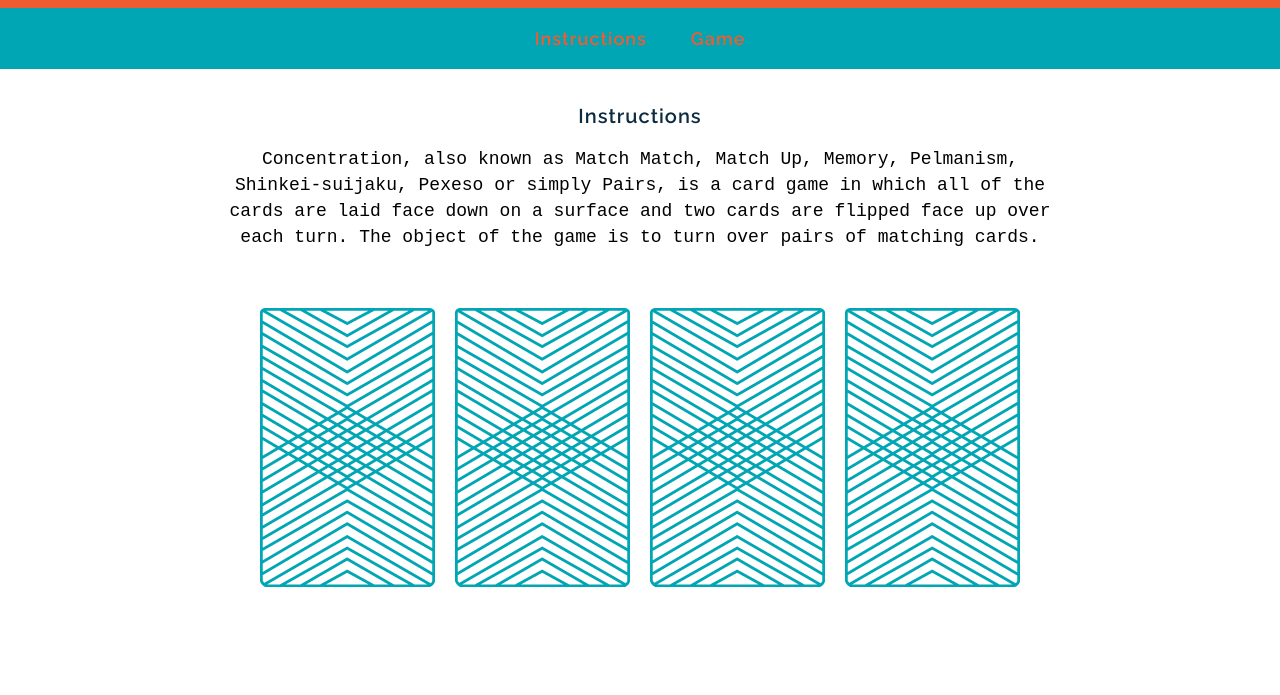
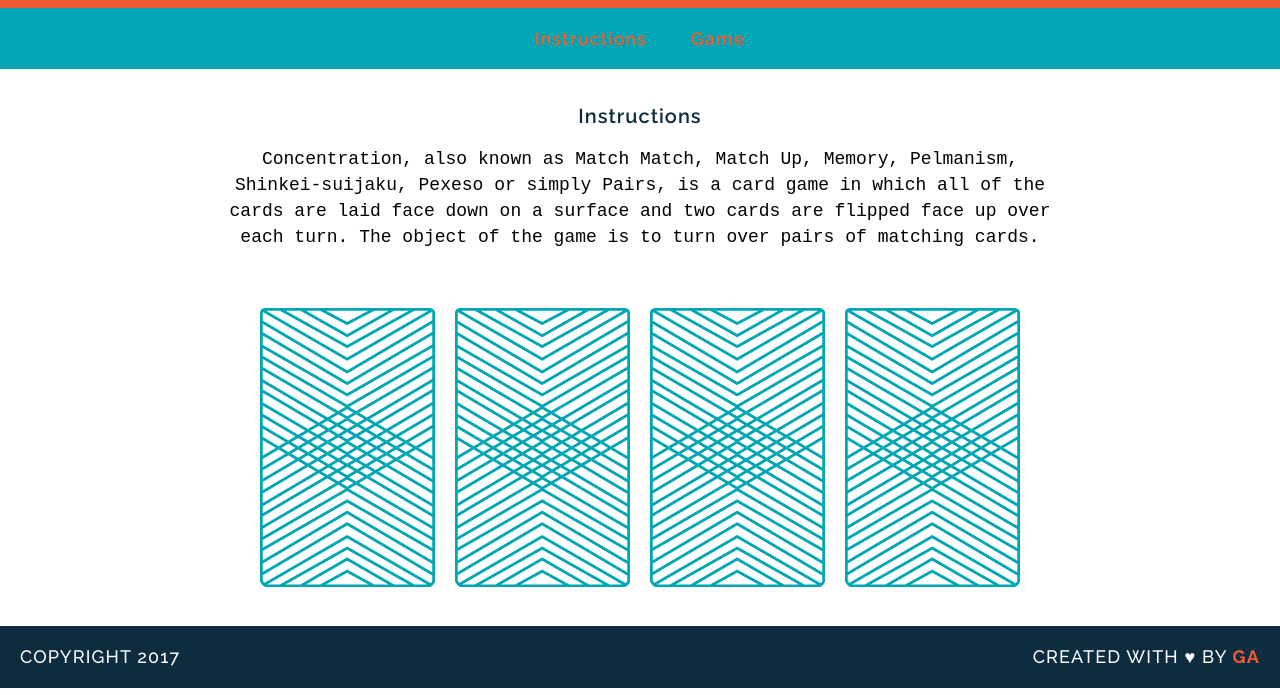
Before and after one commit to cippero/wdi-fundamentals-memorygame, a plain HTML site: page index.html in a window 1280 px wide. Shown: the part 105-800 px from the top of the page. Drawn offline with Linux system fonts and the light colour scheme; a web font is replaced by a local one.

Commit message:
unit 6 changes

```diff
--- a/css/style.css
+++ b/css/style.css
@@ -19,6 +19,10 @@ a {
 	font-size: 18px;
 	text-decoration: none;
 	margin: 0 20px;
+	border-bottom: 2px solid transparent;
+}
+a:hover {
+	border: white;
 }
 h2 {
 	font-family: Raleway, Monospace;
@@ -49,3 +53,32 @@ main {
 img {
 	margin: 40px 8px 0 8px;
 }
+footer {
+	text-transform: uppercase;
+	padding: 0 20px;
+	background-color: #0D2C40;
+	color: white;
+	font-size: 14px;
+	letter-spacing: .08em;
+	font-weight: 500;
+}
+.copyright {
+	font-family: Raleway, Monospace;
+	float: left;
+}
+.message {
+	font-family: Raleway, Monospace;
+	float: right;
+}
+.clearfix:after {
+visibility: hidden;
+display: block;
+content: " ";
+clear: both;
+height: 0;
+font-size: 0;
+}
+.name {
+	color: #F15B31;
+	font-weight: 700;
+}
--- a/index.html
+++ b/index.html
@@ -10,18 +10,22 @@
 		<h1>Memory Game</h1>
 	</header>
 	<nav>
-		<a href="#">Instructions</a>
-		<a href="#">Game</a>
+		<a href="#instructions">Instructions</a>
+		<a href="#game">Game</a>
 	</nav>
 	<main>
-		<h2>Instructions</h2>
+		<h2 id="instructions">Instructions</h2>
 		<p>Concentration, also known as Match Match, Match Up, Memory, Pelmanism, Shinkei-suijaku, Pexeso or simply Pairs, is a card game in which all of the cards are laid face down on a surface and two cards are flipped face up over each turn. The object of the game is to turn over pairs of matching cards.</p>
-		<div>
+		<div id="game">
 			<img src="images/back.png" alt="Queen of Diamonds">
 			<img src="images/back.png" alt="Queen of Hearts">
 			<img src="images/back.png" alt="King of Diamonds">
 			<img src="images/back.png" alt="King of Hearts">
 		</div>
 	</main>
+	<footer class="clearfix">
+		<p class="copyright">Copyright 2017</p>
+		<p class="message">Created with &hearts; by <span class="name">GA</span></p>
+	</footer>
 </body>
 </html>
```
